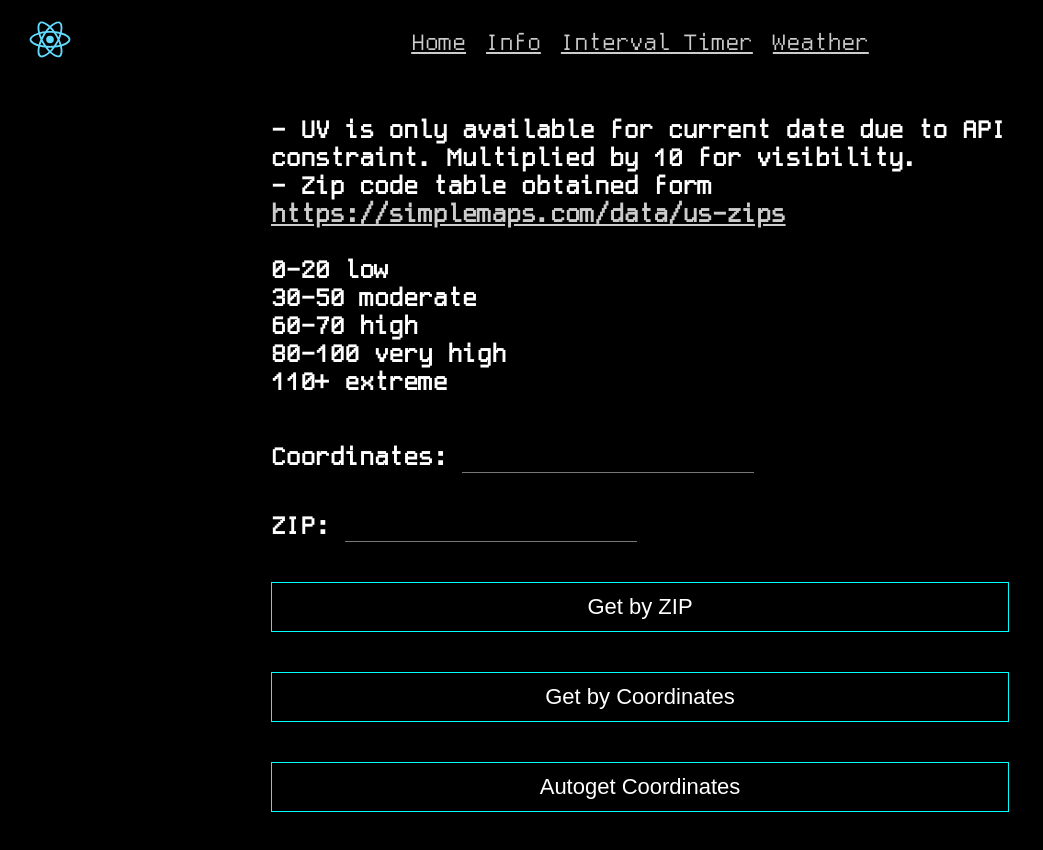
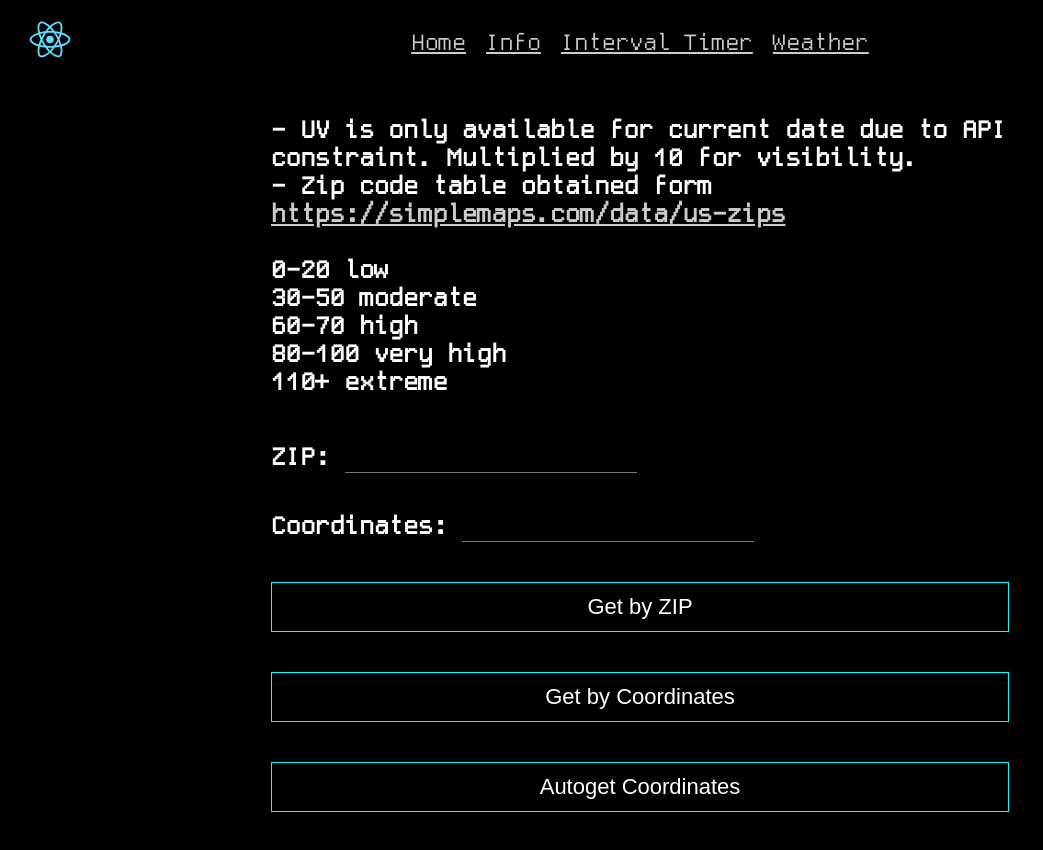
Before and after one commit to djlafo/personal-site-2024, a React (Create React App) app: page /Weather in a window 1280 px wide. Shown: the top 850 px of the page, without its empty margins (0-1043 px from the left). Built offline with nearby package versions, Linux system fonts and the light colour scheme.

Commit message:
input order

```diff
--- a/src/pages/Weather/index.tsx
+++ b/src/pages/Weather/index.tsx
@@ -102,8 +102,8 @@ function Weather() {
                 80-100 very high<br/>
                 110+ extreme<br/>
                 <br/>
+                ZIP: <input type='textbox' value={zip} onChange={e => setZip(e.target.value)}/><br/>
                 Coordinates: <input type='textbox' value={coord} onChange={e => setCoord(e.target.value)}/><br/>
-                ZIP: <input type='textbox' value={zip} onChange={e => setZip(e.target.value)}/><br/>
                 <input className='big-button' type='button' value='Get by ZIP' onClick={() => setUrlParams({z: zip})}/>
                 <input className='big-button' type='button' value='Get by Coordinates' onClick={() => setUrlParams({c: coord})}/>
                 <input className='big-button' type='button' value={grabbing ? 'Trying to grab coordinates...' : 'Autoget Coordinates'} readOnly={grabbing} onClick={() => grabCoords()}/>
```
